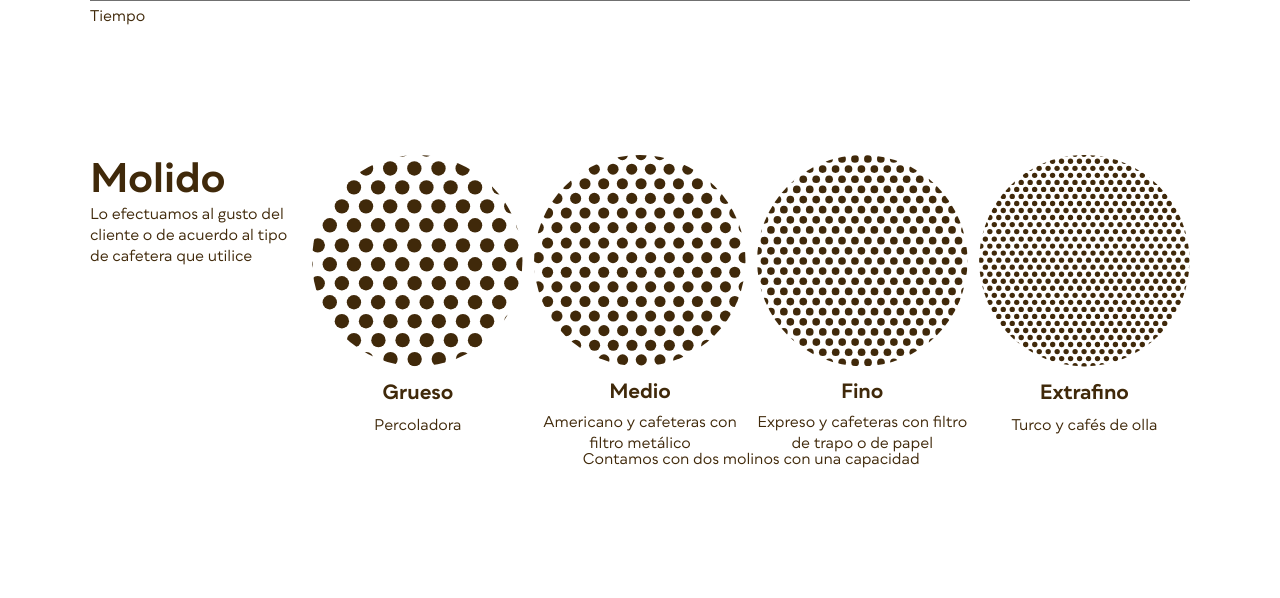
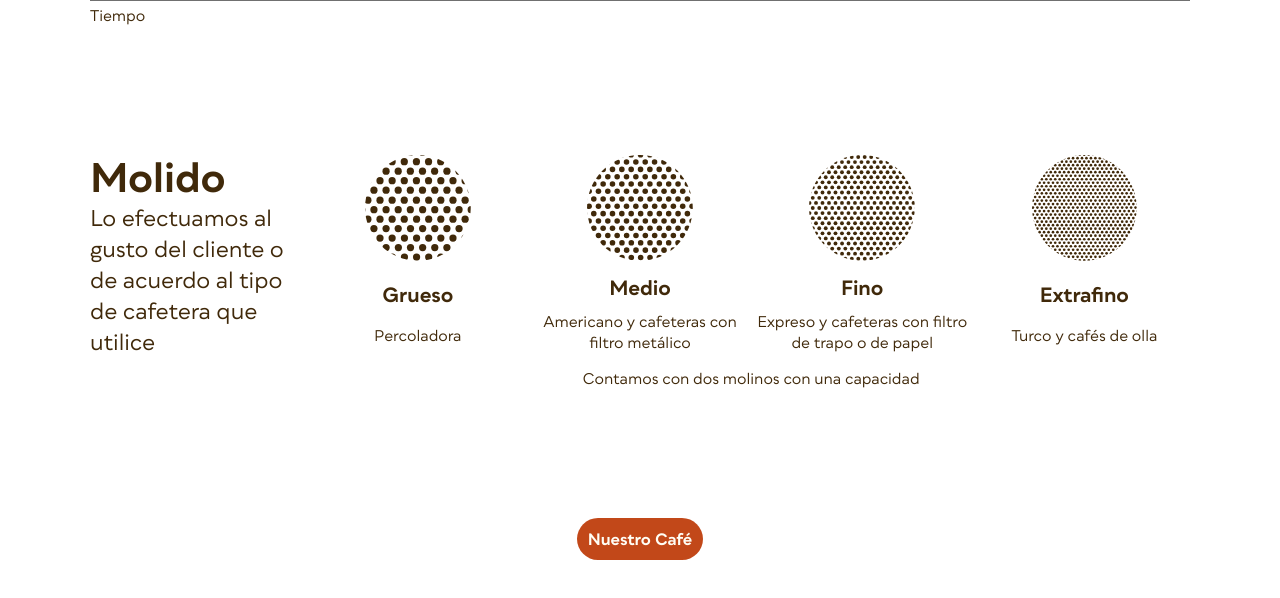
Before and after one commit to arturoacevedob/ase1, a PHP site: page /proceso.html in a window 1280 px wide. Shown: the part 2043-2641 px from the top of the page. Run offline with PHP 8.4, Linux system fonts and the light colour scheme.

Commit message:
molidos de proceso

```diff
--- a/proceso.html
+++ b/proceso.html
@@ -150,29 +150,29 @@
     <section class="container grid-molido">
         <article>
             <h2>Molido</h2>
-            <p>Lo efectuamos al gusto del cliente o de acuerdo al tipo de cafetera que utilice</p>
+            <p class="p-big">Lo efectuamos al gusto del cliente o de acuerdo al tipo de cafetera que utilice</p>
         </article>
-        <article class="center-text grid-image-first">
+        <article class="center-text grid-image-first molidos">
             <h3 class="h3-small">Grueso</h3>
             <figure class="image-top-first-round"><img alt="Molido Grueso Percoladora"
                                                        src="images/molidos/percoladora.svg">
             </figure>
             <p>Percoladora</p>
         </article>
-        <article class="center-text grid-image-first">
+        <article class="center-text grid-image-first molidos">
             <h3 class="h3-small">Medio</h3>
             <figure class="image-top-first-round"><img alt="Molido Medio Americano"
                                                        src="images/molidos/americano.svg">
             </figure>
             <p>Americano y cafeteras con filtro metálico</p>
         </article>
-        <article class="center-text grid-image-first">
+        <article class="center-text grid-image-first molidos">
             <h3 class="h3-small">Fino</h3>
             <figure class="image-top-first-round"><img alt="Molido Fino Expreso" src="images/molidos/expreso.svg">
             </figure>
             <p>Expreso y cafeteras con filtro de trapo o de papel</p>
         </article>
-        <article class="center-text grid-image-first">
+        <article class="center-text grid-image-first molidos">
             <h3 class="h3-small">Extrafino</h3>
             <figure class="image-top-first-round"><img alt="Molido Extrafino Turco"
                                                        src="images/molidos/fino-turco.svg">
--- a/style.css
+++ b/style.css
@@ -1031,7 +1031,7 @@ margin-bottom: 7%;
     font-size: 16px;
 }
 
-#nuestrocafe .molidos img{
+ .molidos img{
     width: 50%;
 }
 
```
